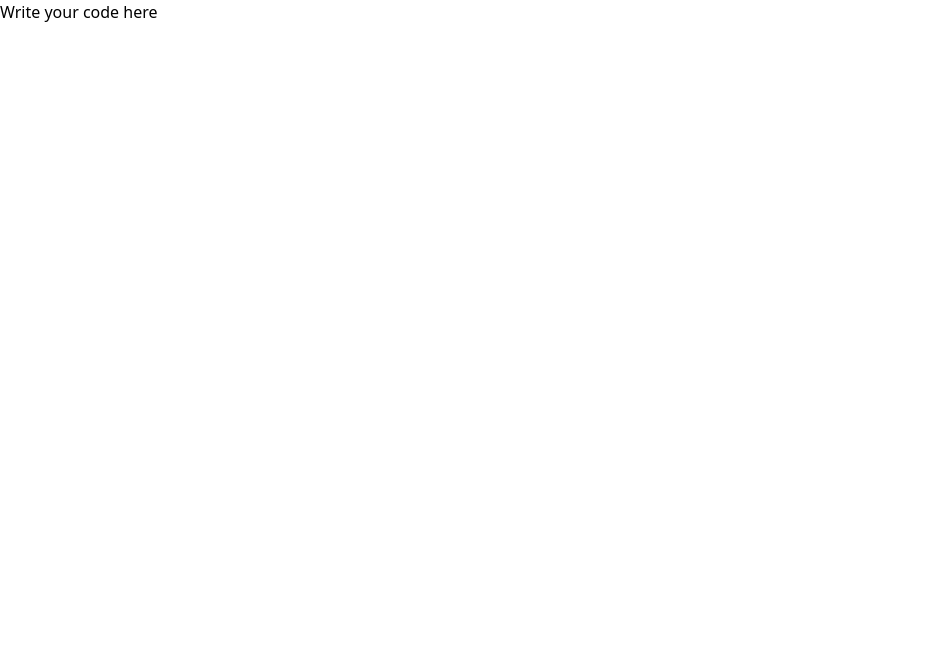
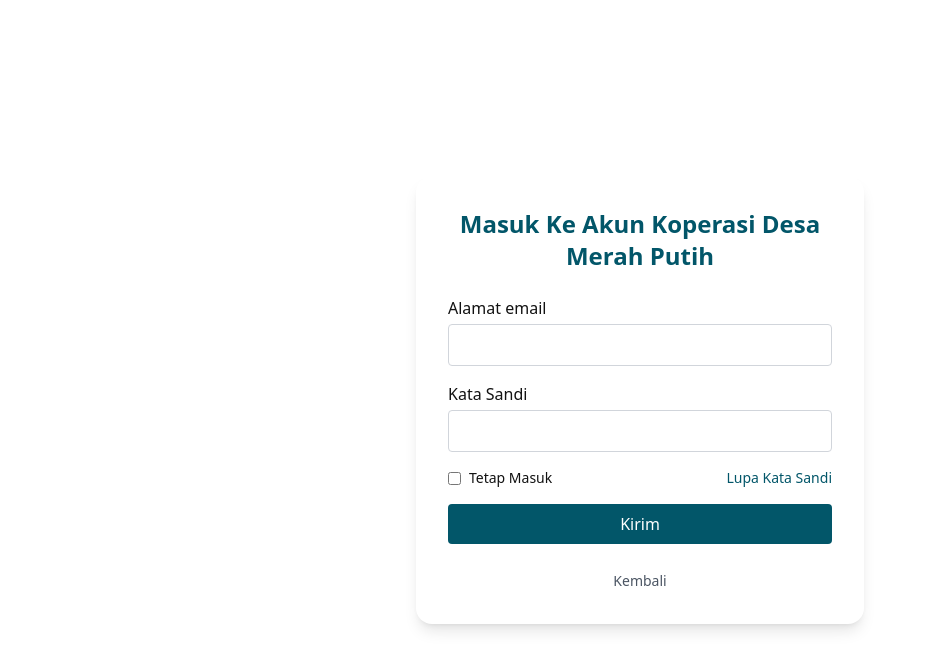
Before and after one commit to kop-go-id/kopdes-merah-putih, a Next.js app in the folder frontend/: page /masuk in a window 1280 px wide. Shown: the top 670 px of the page, without its empty margins (0-926 px from the left). Built offline with nearby package versions, Linux system fonts and the light colour scheme.

Commit message:
Adding login page

```diff
--- a/frontend/src/pages/masuk/index.js
+++ b/frontend/src/pages/masuk/index.js
@@ -1,5 +1,89 @@
-import React from "react";
-const Login = () => {
-  return <div className="login">Write your code here</div>;
-};
-export default Login;
+'use client';
+
+import { useState } from 'react';
+import Link from 'next/link';
+
+export default function LoginForm() {
+  const [formData, setFormData] = useState({
+    email: '',
+    password: '',
+    remember: false,
+  });
+
+  const handleChange = (e) => {
+    const { name, value, type, checked } = e.target;
+    setFormData((prev) => ({
+      ...prev,
+      [name]: type === 'checkbox' ? checked : value,
+    }));
+  };
+
+  const handleSubmit = (e) => {
+    e.preventDefault();
+    console.log(formData);
+  };
+
+  return (
+    <div className="min-h-screen flex items-center justify-center bg-white text-[#121212] font-sans px-4">
+      <div className="bg-white shadow-lg rounded-2xl p-8 w-full max-w-md">
+        <h2 className="text-xl md:text-2xl font-semibold text-[#025669] text-center mb-6">
+          Masuk Ke Akun Koperasi Desa Merah Putih
+        </h2>
+
+        <form onSubmit={handleSubmit} className="space-y-4">
+          <div>
+            <label className="block mb-1 font-medium">Alamat email</label>
+            <input
+              type="email"
+              name="email"
+              value={formData.email}
+              onChange={handleChange}
+              className="w-full border border-gray-300 rounded px-4 py-2"
+              required
+            />
+          </div>
+
+          <div>
+            <label className="block mb-1 font-medium">Kata Sandi</label>
+            <input
+              type="password"
+              name="password"
+              value={formData.password}
+              onChange={handleChange}
+              className="w-full border border-gray-300 rounded px-4 py-2"
+              required
+            />
+          </div>
+
+          <div className="flex items-center justify-between text-sm">
+            <label className="flex items-center gap-2">
+              <input
+                type="checkbox"
+                name="remember"
+                checked={formData.remember}
+                onChange={handleChange}
+              />
+              Tetap Masuk
+            </label>
+            <Link href="#" className="text-[#025669] hover:underline">
+              Lupa Kata Sandi
+            </Link>
+          </div>
+
+          <button
+            type="submit"
+            className="bg-[#025669] text-white w-full py-2 rounded"
+          >
+            Kirim
+          </button>
+        </form>
+
+        <div className="mt-6 text-center">
+          <Link href="/register/step-2" className="text-gray-600 text-sm hover:underline">
+            Kembali
+          </Link>
+        </div>
+      </div>
+    </div>
+  );
+}
```
